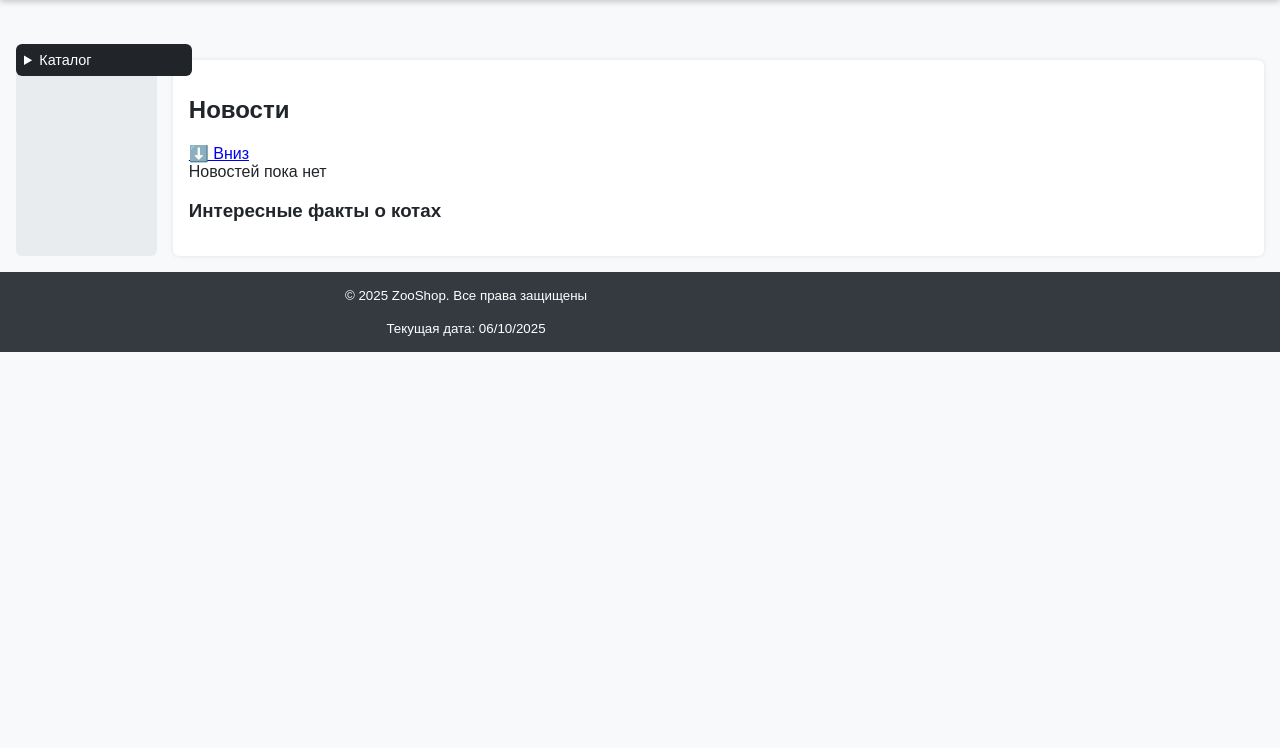
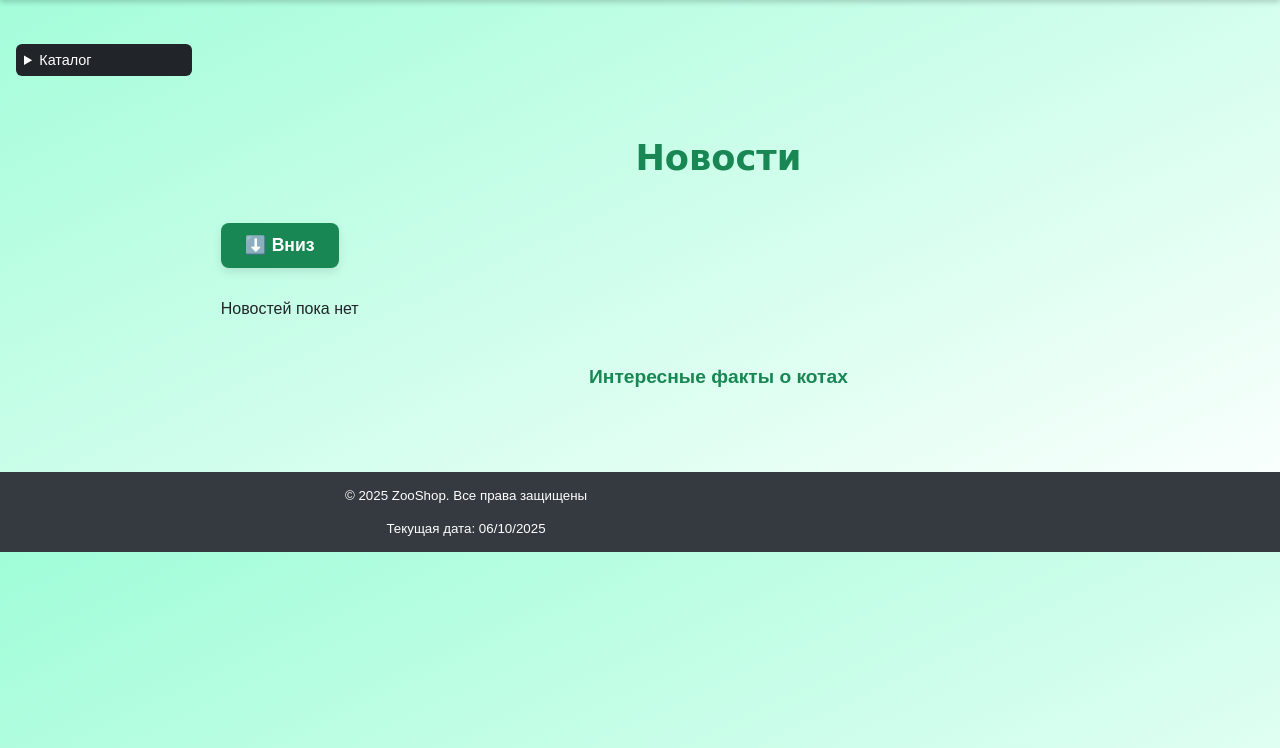
Before and after one commit to Vediz-antonova/IGI_STRWEB, a Django app: page /news/ in a window 1280 px wide. Shown: the part 52-800 px from the top of the page. Run offline with Django 5.2, Linux system fonts and the light colour scheme; data that the repository does not hold is empty.

Commit message:
News page

```diff
--- a/STRWEB/LR2/ZooShopApp/main/templates/main/index.html
+++ b/STRWEB/LR2/ZooShopApp/main/templates/main/index.html
@@ -15,6 +15,8 @@
 
 {% block content %}
     <div class="home-page">
+      <h2>Home</h2>
+
       <section class="aquarium">
           <div class="fish-wrapper-right fish1">
               <img src="{% static 'images/fish1.png' %}" alt="Рыбка" class="fish">
--- a/STRWEB/LR2/ZooShopApp/main/templates/main/news.html
+++ b/STRWEB/LR2/ZooShopApp/main/templates/main/news.html
@@ -8,7 +8,7 @@
 
 {% block content %}
 <section class="news-wrapper">
-  <div class="news-container">
+  <div>
     <h2>Новости</h2>
 
     <a href="#footer" class="scroll-down-button" aria-label="Перейти к подвалу">⬇️ Вниз</a>
@@ -51,7 +51,7 @@
 {% endblock %}
 
 {% block footer %}
-    <footer class="footer">
+    <footer class="footer" id="footer">
       <div class="footer-inner">
         <div class="footer-center">
           <small>© 2025 ZooShop. Все права защищены</small>
--- a/STRWEB/LR2/ZooShopApp/static/css/base.css
+++ b/STRWEB/LR2/ZooShopApp/static/css/base.css
@@ -1,8 +1,16 @@
+/*------------- FONT: PACIFICO -------------*/
+@font-face {
+  font-family: 'Pacifico';
+  src: url('../fonts/Pacifico-Regular.ttf') format('ttf');
+  font-weight: normal;
+  font-style: normal;
+}
+
 body {
   font-family: Arial, sans-serif;
   margin: 0;
   padding: 0;
-  background-color: #f8f9fa;
+  background: linear-gradient(to bottom right, #a0fdd8, #ffffff);
   color: #212529;
 }
 
@@ -174,26 +182,27 @@
 }
 
 #catalog-list {
+  display: grid;
+  grid-template-columns: repeat(auto-fit, minmax(120px, 1fr));
+  gap: 0.5rem;
   list-style: none;
   margin: 0;
   padding: 0;
 }
 
-#catalog-list li {
-  margin: 0;
-  padding: 0;
-}
-
 #catalog-list li a {
+  display: block;
+  background-color: #198754;
   color: white;
   text-decoration: none;
-  display: block;
-  padding: 0.25rem 0.5rem;
+  padding: 0.5rem;
+  border-radius: 6px;
+  text-align: center;
+  transition: background-color 0.3s ease;
 }
 
 #catalog-list li a:hover {
-  background-color: #495057;
-  border-radius: 4px;
+  background-color: #203d73;
 }
 
 .catalog-nav li a {
@@ -213,6 +222,7 @@
 .main-content {
   margin-top: 6rem;
   padding: 1rem;
+  background-color: transparent;
 }
 
 .layout {
@@ -222,7 +232,7 @@
 
 .sidebar {
   flex: 0 0 10%;
-  background-color: #e9ecef;
+  background-color: transparent;
   padding: 0.5rem;
   border-radius: 6px;
 }
@@ -251,8 +261,6 @@
 
 .content-area {
   flex: 1;
-  background-color: #ffffff;
   padding: 1rem;
   border-radius: 6px;
-  box-shadow: 0 0 4px rgba(0,0,0,0.1);
 }
--- a/STRWEB/LR2/ZooShopApp/static/css/main/news.css
+++ b/STRWEB/LR2/ZooShopApp/static/css/main/news.css
@@ -1,32 +1,64 @@
+.news-wrapper {
+  padding: 2rem;
+}
+
+.news-wrapper h2 {
+  font-family: 'Pacifico', cursive;
+  font-size: 2.2rem;
+  color: #198754;
+  text-align: center;
+}
+
+.row {
+  display: grid;
+  grid-template-columns: repeat(auto-fit, minmax(280px, 1fr));
+  justify-content: center;
+  gap: 2rem;
+}
+
+/*------------- NEWS -------------*/
+
 .news-item {
-  margin-bottom: 2rem;
-  padding: 1rem;
+  display: flex;
+  flex-direction: column;
+  justify-content: space-between;
   background-color: #fff;
   border-radius: 8px;
   box-shadow: 0 0 12px rgba(0, 0, 0, 0.05);
+  padding: 1rem;
+  overflow: hidden;
+  max-width: 360px;
+  margin: 0 auto;
 }
 
 .news-title {
   font-size: 1.3rem;
   font-weight: bold;
-  color: #198754;
+  color: #494e49;
   margin-bottom: 0.5rem;
   text-align: center;
 }
 
 .news-image {
-  max-width: 100%;
-  height: auto;
+  width: 100%;
+  height: 120px;
+  object-fit: cover;
   border-radius: 6px;
   margin-bottom: 0.5rem;
-  object-fit: cover;
+  box-shadow: 0 2px 6px rgba(0, 0, 0, 0.1);
 }
 
 .news-summary {
   font-size: 1rem;
   color: #212529;
+  font-style: italic;
   margin-bottom: 0.5rem;
-  font-style: italic;
+  max-height: 3.6em;
+  overflow: hidden;
+  text-overflow: ellipsis;
+  display: -webkit-box;
+  -webkit-line-clamp: 2;
+  -webkit-box-orient: vertical;
 }
 
 .news-details {
@@ -49,4 +81,51 @@
 
 .news-full {
   margin-top: 0.5rem;
+  column-count: 2;
+  column-gap: 2rem;
+  font-size: 0.95rem;
+  line-height: 1.6;
+  text-align: justify;
 }
+
+/*------------- CAT_FACTS -------------*/
+
+.cat-facts-title {
+  margin-top: 3rem;
+  font-size: 1.2rem;
+  color: #198754;
+  text-align: center;
+}
+
+.cat-facts-list {
+  list-style: disc inside;
+  padding-left: 1rem;
+  margin-top: 1rem;
+  font-size: 0.95rem;
+  color: #212529;
+}
+
+/*------------- SCROLL_DOWN_BUTTON -------------*/
+.scroll-down-button {
+  display: inline-block;
+  margin: 1rem auto 2rem;
+  padding: 0.75rem 1.5rem;
+  background-color: #198754;
+  color: white;
+  font-size: 1.1rem;
+  font-weight: bold;
+  text-decoration: none;
+  border-radius: 8px;
+  box-shadow: 0 4px 10px rgba(0, 0, 0, 0.1);
+  transition: background-color 0.3s ease, transform 0.3s ease;
+  text-align: center;
+}
+
+.scroll-down-button:hover {
+  background-color: #157347;
+  transform: translateY(2px);
+}
+
+.scroll-down-button:active {
+  transform: translateY(4px);
+}
--- a/STRWEB/LR2/ZooShopApp/templates/base.html
+++ b/STRWEB/LR2/ZooShopApp/templates/base.html
@@ -25,7 +25,7 @@
           <li><a href="javascript:history.back()">← Назад</a></li>
           <li class="nav-select">
               <label for="info-select" class="visually-hidden">Информация</label>
-              <select id="info-select" title="Выберите раздел">
+              <select id="info-select" onchange="location.href=this.value;" title="Выберите раздел">
                 <option disabled selected>Информация</option>
                 <option value="{% url 'about' %}">О компании</option>
                 <option value="{% url 'contact' %}">Контакты</option>
```
Also changed, not shown: STRWEB/LR2/ZooShopApp/static/css/main/index.css (+7 -0 lines), STRWEB/LR2/ZooShopApp/static/fonts/OFL.txt (added, +93 -0 lines), STRWEB/LR2/ZooShopApp/static/fonts/Pacifico-Regular.ttf (added), 1 other file.
